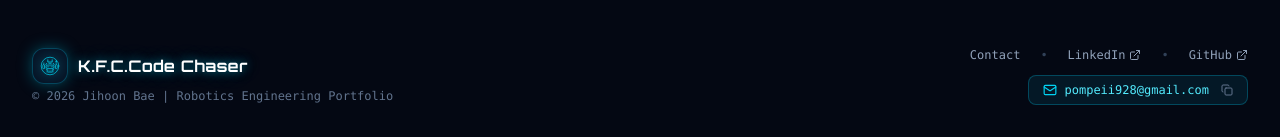
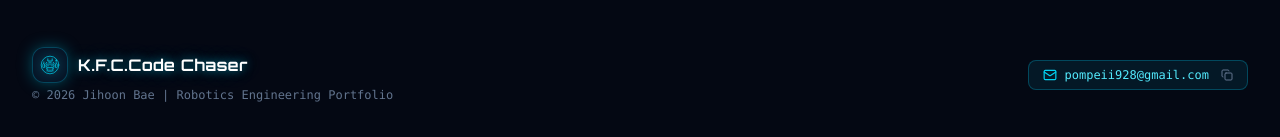
Before and after one commit to pompeii928-afk/Robot-potfolio, a React (Vite) app: page / in a window 1280 px wide. Shown: the part 5376-5513 px from the top of the page. Built offline with nearby package versions, Linux system fonts and the light colour scheme; no server answers; the database is empty.

Commit message:
refactor(footer): remove unused social links
Remove LinkedIn and GitHub links from the footer to simplify the navigation.

```diff
--- a/src/components/Footer.tsx
+++ b/src/components/Footer.tsx
@@ -1,5 +1,5 @@
 import React, { useState } from 'react';
-import { Mail, Check, Copy, ExternalLink } from 'lucide-react';
+import { Mail, Check, Copy } from 'lucide-react';
 import { RobotLogo } from './RobotLogo';
 
 export const Footer: React.FC = () => {
@@ -34,35 +34,6 @@ export const Footer: React.FC = () => {
 
           {/* Right Links & Email */}
           <div className="flex flex-col items-center md:items-end space-y-3">
-            <div className="flex items-center gap-5 text-xs font-mono">
-              <button
-                onClick={copyEmail}
-                className="hover:text-cyan-300 transition-colors flex items-center gap-1 cursor-pointer"
-              >
-                <span>Contact</span>
-              </button>
-              <span className="text-slate-700">•</span>
-              <a
-                href="https://linkedin.com"
-                target="_blank"
-                rel="noopener noreferrer"
-                className="hover:text-cyan-300 transition-colors flex items-center gap-1"
-              >
-                <span>LinkedIn</span>
-                <ExternalLink className="w-3 h-3" />
-              </a>
-              <span className="text-slate-700">•</span>
-              <a
-                href="https://github.com"
-                target="_blank"
-                rel="noopener noreferrer"
-                className="hover:text-cyan-300 transition-colors flex items-center gap-1"
-              >
-                <span>GitHub</span>
-                <ExternalLink className="w-3 h-3" />
-              </a>
-            </div>
-
             {/* Email pill */}
             <button
               onClick={copyEmail}
```
